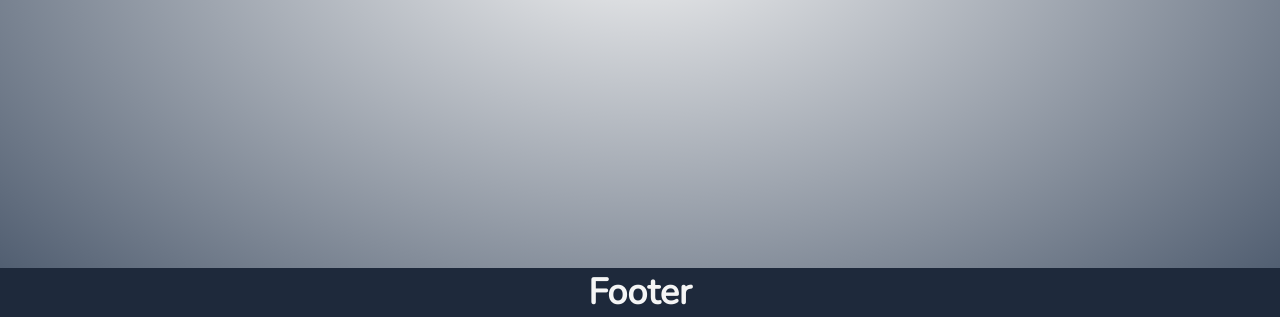
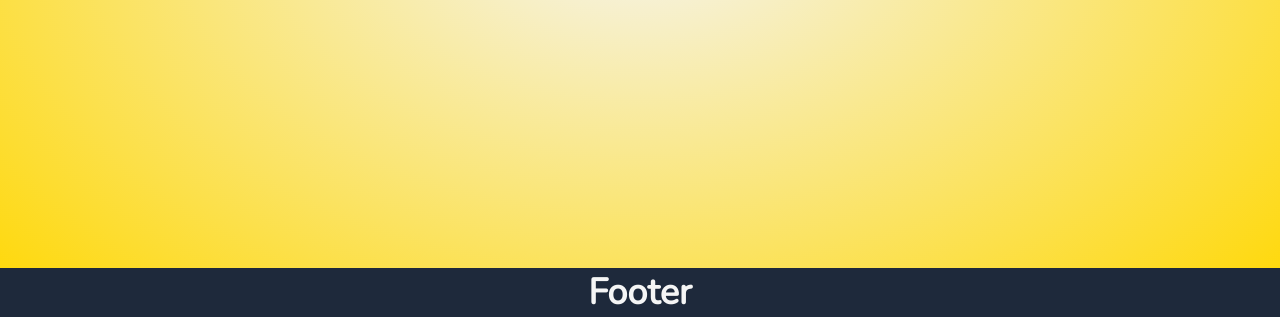
Before and after one commit to AfnanQureshi1/Learning-JS, a website: page Practice CSS/Media Queries CSS/index.html in a window 1280 px wide. Shown: the part 483-800 px from the top of the page. Drawn offline with nearby package versions, Linux system fonts and the light colour scheme.

Commit message:
CSS Media Quereis added

```diff
--- a/Practice CSS/Media Queries CSS/css/style.css
+++ b/Practice CSS/Media Queries CSS/css/style.css
@@ -48,8 +48,35 @@
 footer {
     bottom: 0;
 }
-@media screen and (min-width:481px) {
 
+/* small */
+@media screen and (min-width:576px) {
+
+    body {
+        background-color: gray;
+        background-image: radial-gradient(whitesmoke, gray
+        );
+    }
+
+    nav {
+        display: none;
+    }
 
 
 }
+
+/* medium */
+@media screen and (min-width:768px) {
+
+    body {
+        background-color: gold;
+        background-image: radial-gradient(whitesmoke, gold
+        );
+    }
+
+    nav {
+        display: none;
+    }
+
+
+}
```
